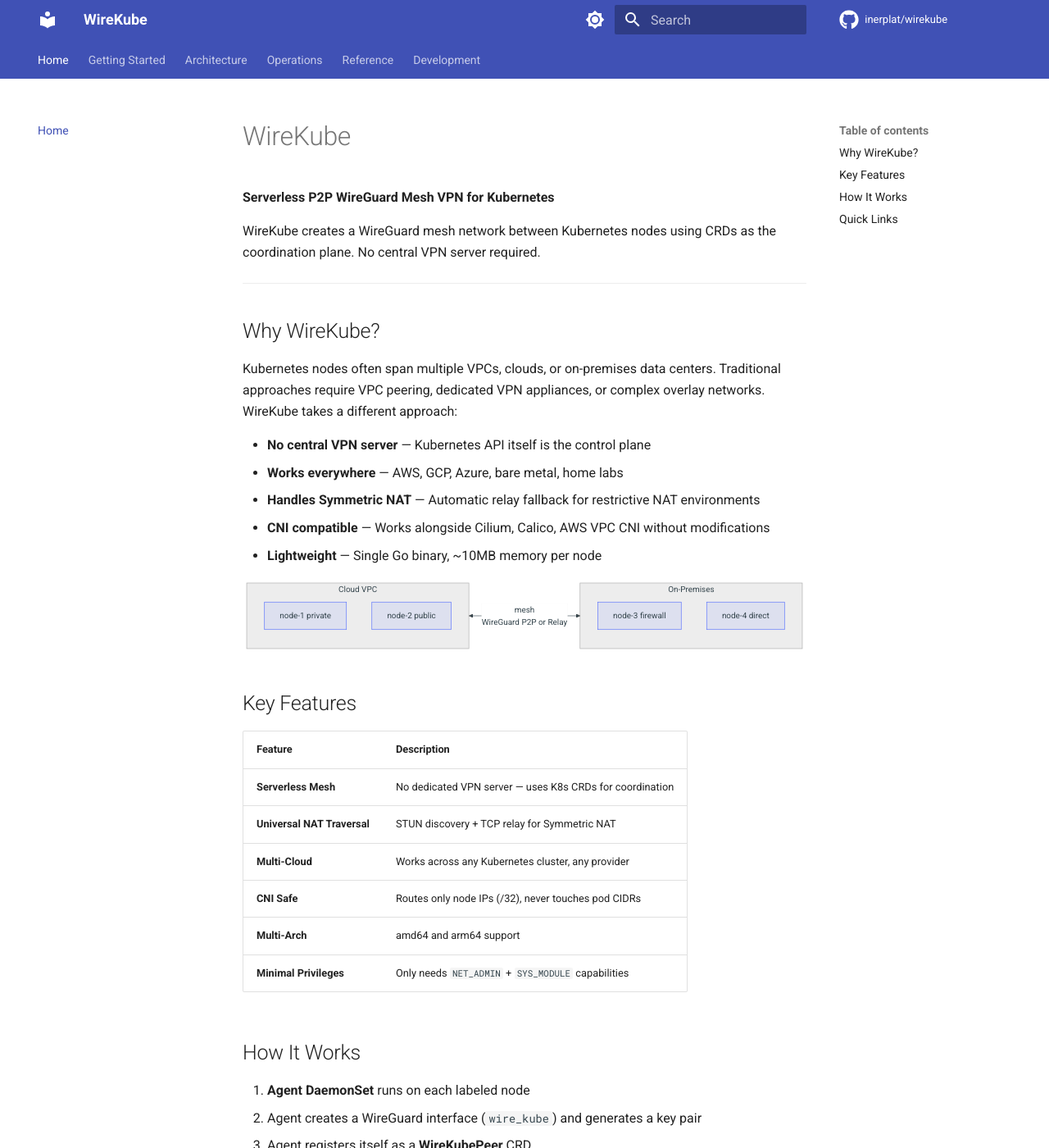
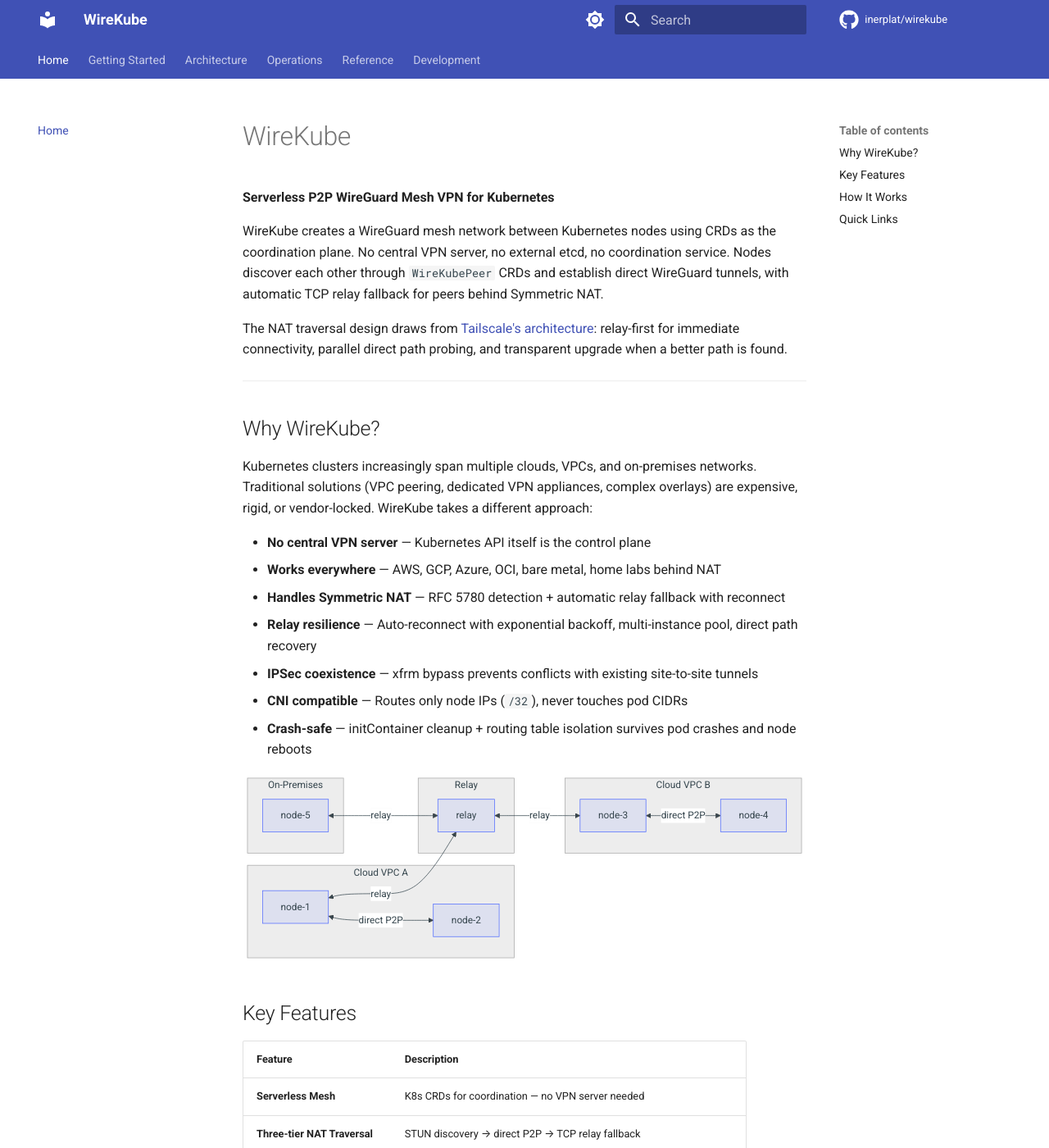
Before and after one commit to inerplat/wirekube, an MkDocs documentation site: the page built from docs/index.md, in a window 1280 px wide and 1400 px high. Shown: the whole window at 82% size. Built offline with MkDocs 1.6.1 and Material for MkDocs 9.7.7, drawn with Linux system fonts in a browser that asks for light colours; comment, search, counter and statistics services are not loaded; some of the changed text lies outside the part shown.

Commit message:
docs: update README, docs index, and add tag-triggered CI workflow
README rewritten with current architecture: relay pool, auto-reconnect,
direct path recovery, IPSec xfrm bypass, crash recovery. Includes
Tailscale NAT traversal blog as design reference.

Added GitHub Actions workflow (release.yml) that builds and pushes
multi-arch Docker images only on tag push (v*), not every commit.
Runs go vet and tests in parallel.

Updated project docs with relay pool package and expanded NAT traversal
description.

````diff
--- a/docs/index.md
+++ b/docs/index.md
@@ -2,58 +2,77 @@
 
 **Serverless P2P WireGuard Mesh VPN for Kubernetes**
 
-WireKube creates a WireGuard mesh network between Kubernetes nodes using CRDs as the coordination plane. No central VPN server required.
+WireKube creates a WireGuard mesh network between Kubernetes nodes using CRDs as the coordination plane. No central VPN server, no external etcd, no coordination service. Nodes discover each other through `WireKubePeer` CRDs and establish direct WireGuard tunnels, with automatic TCP relay fallback for peers behind Symmetric NAT.
+
+The NAT traversal design draws from [Tailscale's architecture](https://tailscale.com/blog/how-nat-traversal-works): relay-first for immediate connectivity, parallel direct path probing, and transparent upgrade when a better path is found.
 
 ---
 
 ## Why WireKube?
 
-Kubernetes nodes often span multiple VPCs, clouds, or on-premises data centers.
-Traditional approaches require VPC peering, dedicated VPN appliances, or complex
-overlay networks. WireKube takes a different approach:
+Kubernetes clusters increasingly span multiple clouds, VPCs, and on-premises networks. Traditional solutions (VPC peering, dedicated VPN appliances, complex overlays) are expensive, rigid, or vendor-locked. WireKube takes a different approach:
 
 - **No central VPN server** — Kubernetes API itself is the control plane
-- **Works everywhere** — AWS, GCP, Azure, bare metal, home labs
-- **Handles Symmetric NAT** — Automatic relay fallback for restrictive NAT environments
-- **CNI compatible** — Works alongside Cilium, Calico, AWS VPC CNI without modifications
-- **Lightweight** — Single Go binary, ~10MB memory per node
+- **Works everywhere** — AWS, GCP, Azure, OCI, bare metal, home labs behind NAT
+- **Handles Symmetric NAT** — RFC 5780 detection + automatic relay fallback with reconnect
+- **Relay resilience** — Auto-reconnect with exponential backoff, multi-instance pool, direct path recovery
+- **IPSec coexistence** — xfrm bypass prevents conflicts with existing site-to-site tunnels
+- **CNI compatible** — Routes only node IPs (`/32`), never touches pod CIDRs
+- **Crash-safe** — initContainer cleanup + routing table isolation survives pod crashes and node reboots
 
 ```mermaid
 flowchart LR
-    subgraph Cloud["Cloud VPC"]
-        N1[node-1 private]
-        N2[node-2 public]
+    subgraph VPC-A["Cloud VPC A"]
+        N1[node-1]
+        N2[node-2]
+    end
+    subgraph VPC-B["Cloud VPC B"]
+        N3[node-3]
+        N4[node-4]
     end
     subgraph OnPrem["On-Premises"]
-        N3[node-3 firewall]
-        N4[node-4 direct]
+        N5[node-5]
     end
-    Cloud <-->|mesh<br/>WireGuard P2P or Relay| OnPrem
+    subgraph Relay
+        R[relay]
+    end
+    N1 <-->|direct P2P| N2
+    N3 <-->|direct P2P| N4
+    N1 <-->|relay| R
+    R <-->|relay| N3
+    N5 <-->|relay| R
 ```
 
 ## Key Features
 
 | Feature | Description |
 |---------|-------------|
-| **Serverless Mesh** | No dedicated VPN server — uses K8s CRDs for coordination |
-| **Universal NAT Traversal** | STUN discovery + TCP relay for Symmetric NAT |
-| **Multi-Cloud** | Works across any Kubernetes cluster, any provider |
-| **CNI Safe** | Routes only node IPs (/32), never touches pod CIDRs |
-| **Multi-Arch** | amd64 and arm64 support |
-| **Minimal Privileges** | Only needs `NET_ADMIN` + `SYS_MODULE` capabilities |
+| **Serverless Mesh** | K8s CRDs for coordination — no VPN server needed |
+| **Three-tier NAT Traversal** | STUN discovery → direct P2P → TCP relay fallback |
+| **Symmetric NAT Detection** | RFC 5780 multi-server STUN identifies endpoint-dependent mapping |
+| **Relay Auto-Reconnect** | Exponential backoff (1s–30s), proxy persistence across reconnections |
+| **Relay Pool Scaling** | DNS-based multi-instance discovery with failover |
+| **Direct Path Recovery** | Periodic probing upgrades relayed peers back to direct |
+| **IPSec Bypass** | `disable_xfrm` + `disable_policy` on WireGuard interface |
+| **Multi-Cloud / Multi-Arch** | Any K8s cluster, `amd64` + `arm64` |
+| **CNI Safe** | Routes only node IPs, pod CIDRs untouched |
 
 ## How It Works
 
-1. **Agent DaemonSet** runs on each labeled node
-2. Agent creates a WireGuard interface (`wire_kube`) and generates a key pair
-3. Agent registers itself as a **WireKubePeer** CRD
-4. Agent watches all WireKubePeer CRDs and configures WireGuard peers
-5. Endpoint discovery determines the best reachable address
-6. If direct P2P fails (Symmetric NAT), traffic routes through a **TCP relay**
+1. The **Agent DaemonSet** runs on each node with `hostNetwork: true`
+2. Each agent creates a WireGuard interface (`wire_kube`) and generates a key pair
+3. STUN discovery finds the node's public endpoint and detects NAT type
+4. The agent registers itself as a **WireKubePeer** CRD with its public key and endpoint
+5. All agents watch all WireKubePeer CRDs and configure WireGuard peers
+6. Direct P2P handshake is attempted first; if it times out, traffic routes through the **TCP relay**
+7. The relay preserves WireGuard end-to-end encryption — it cannot decrypt traffic
+8. Periodically, the agent re-probes direct paths and upgrades back from relay when possible
 
 ## Quick Links
 
 - [Quick Start](getting-started/quickstart.md) — Get a mesh running in 5 minutes
 - [Architecture](architecture/overview.md) — How WireKube works under the hood
+- [NAT Traversal](architecture/nat-traversal.md) — STUN, relay, and direct recovery
+- [Relay Design](architecture/relay.md) — Protocol, failover, and scaling
 - [Troubleshooting](operations/troubleshooting.md) — Common issues and fixes
 - [CRD Reference](reference/crds.md) — Complete CRD specification
````
Also changed, not shown: README.md (+128 -63 lines), 1 other file.
